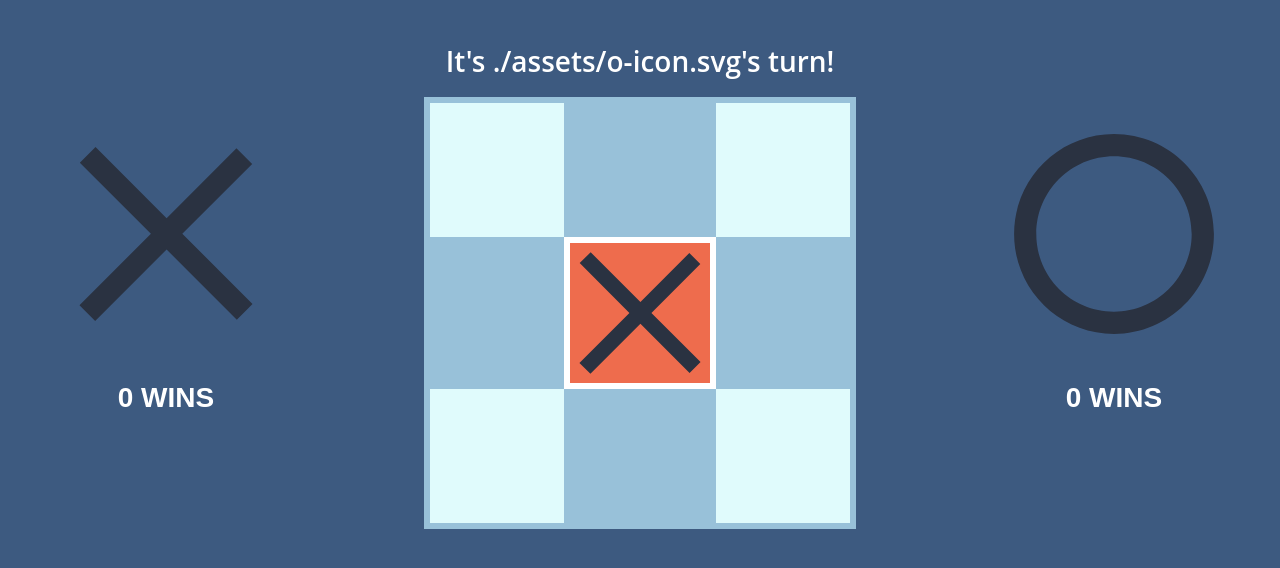
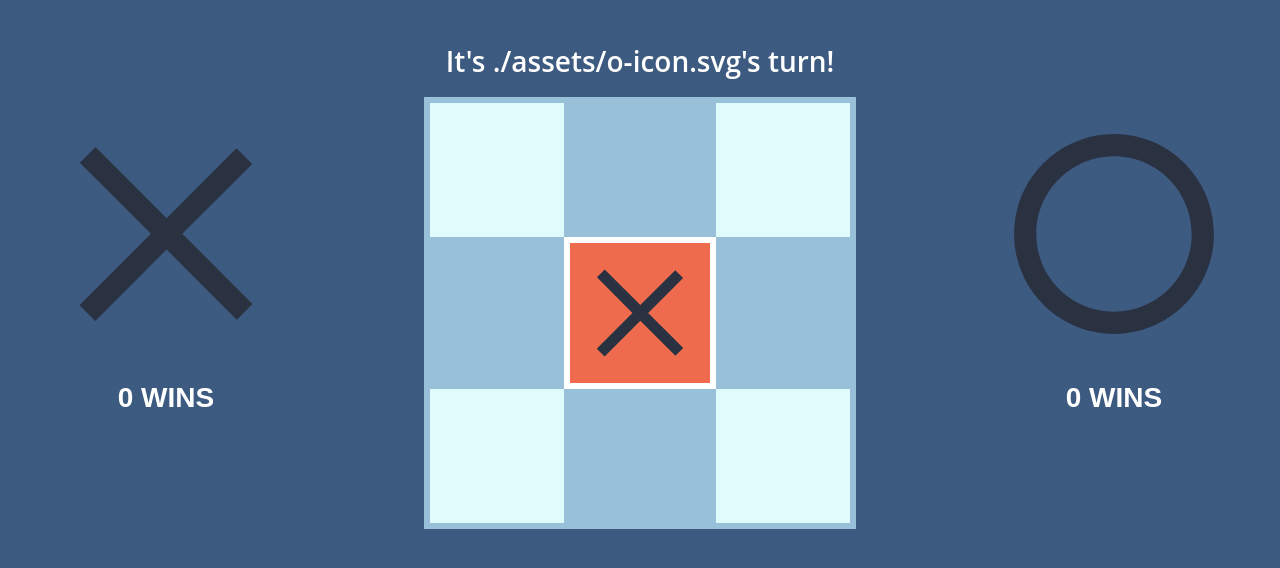
Before and after one commit to kmewrd/tic-tac-toe, a plain HTML site: page index.html in a window 1280 px wide. Both pictures are taken after a click on the element 640 px from the left and 437 px from the top of the page. Shown: the part 124-692 px from the top of the page. Drawn offline with Linux system fonts and the light colour scheme; a web font is replaced by a local one.

Commit message:
Create rule for max size of token icons

```diff
--- a/styles.css
+++ b/styles.css
@@ -87,3 +87,8 @@ h2 {
   background-color: #ee6c4d;
   outline: 6px solid #ffffff;
 }
+
+.token {
+  max-width: 100px;
+  max-height: 100px;
+}
```
